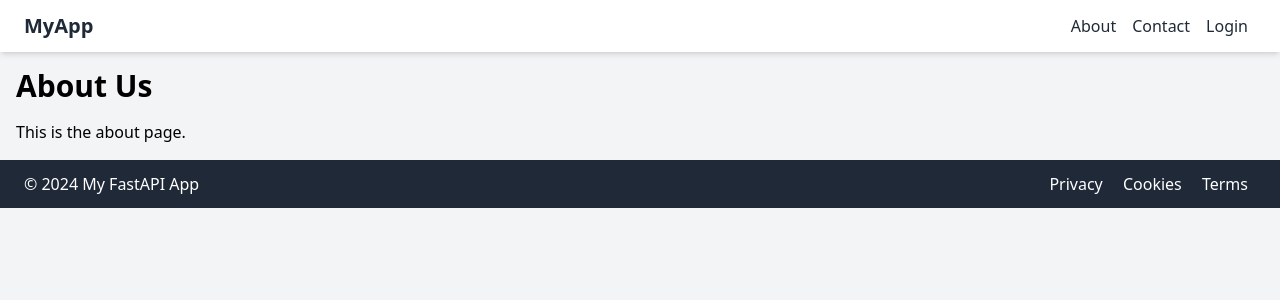
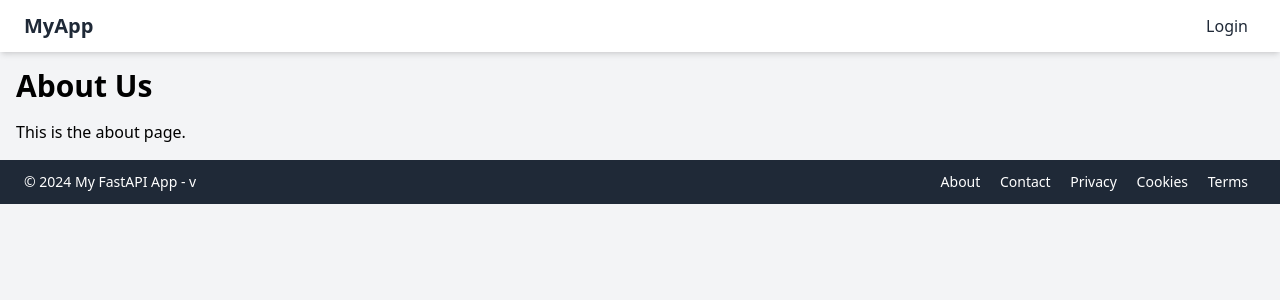
Before and after one commit to qunox-01/benihmon, a FastAPI app: page /about in a window 1280 px wide. Shown: the top 300 px of the page. Run offline with FastAPI, Linux system fonts and the light colour scheme; some libraries are stand-ins or nearby versions.

Commit message:
updated the footer

```diff
--- a/app/main.py
+++ b/app/main.py
@@ -11,6 +11,8 @@
 
 load_dotenv()
 
+APP_VERSION = os.getenv("APP_VERSION", "0.0.1")
+
 app = FastAPI()
 
 # Add session middleware
@@ -19,6 +21,7 @@
 # Mount static files
 app.mount("/static", StaticFiles(directory="app/static"), name="static")
 templates = Jinja2Templates(directory="app/templates")
+templates.env.globals['APP_VERSION'] = APP_VERSION
 
 # Include routers
 google_sso_router = get_google_sso_router(os.getenv("GOOGLE_CLIENT_ID"), os.getenv("GOOGLE_CLIENT_SECRET"))
--- a/app/templates/partials/footer.html
+++ b/app/templates/partials/footer.html
@@ -1,8 +1,10 @@
-<footer class="bg-gray-800 text-white mt-auto">
+<footer class="bg-gray-800 text-white mt-auto text-sm">
     <div class="container mx-auto px-6 py-3">
         <div class="flex justify-between items-center">
-            <p>&copy; 2024 My FastAPI App</p>
+            <p>&copy; 2024 My FastAPI App - v{{ APP_VERSION }}</p>
             <div>
+                <a href="{{ url_for('about') }}" class="px-2">About</a>
+                <a href="{{ url_for('contact') }}" class="px-2">Contact</a>
                 <a href="{{ url_for('privacy_policy') }}" class="px-2">Privacy</a>
                 <a href="{{ url_for('cookie_policy') }}" class="px-2">Cookies</a>
                 <a href="{{ url_for('terms_and_conditions') }}" class="px-2">Terms</a>
--- a/app/templates/partials/header.html
+++ b/app/templates/partials/header.html
@@ -5,8 +5,6 @@
                 <a href="{{ url_for('index') }}" class="text-gray-800 hover:text-gray-700">MyApp</a>
             </div>
             <div class="flex items-center">
-                <a href="{{ url_for('about') }}" class="text-gray-800 hover:text-gray-700 mx-2">About</a>
-                <a href="{{ url_for('contact') }}" class="text-gray-800 hover:text-gray-700 mx-2">Contact</a>
                 {% if user %}
                     <a href="{{ url_for('account') }}" class="mx-2">
                         <img src="{{ user.picture }}" alt="{{ user.name }}" class="w-8 h-8 rounded-full">
```
